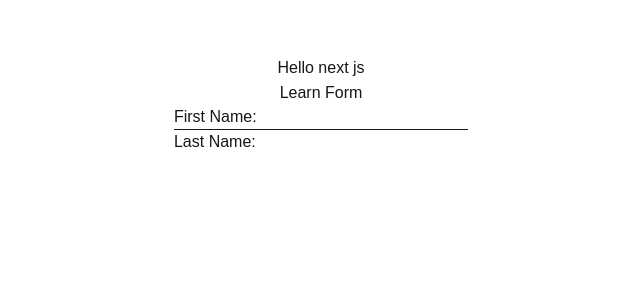
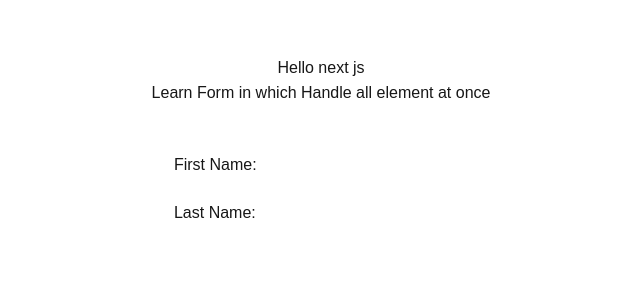
Before and after one commit to ashishkumarak/Learn_Nextjs_CS, a Next.js app in the folder ch1/: page / in a window 1280 px wide. Shown: the top 300 px of the page, without its empty margins (319-959 px from the left). Built offline with nearby package versions, Linux system fonts and the light colour scheme.

Commit message:
Form handle all element at once

```diff
--- a/ch1/src/app/page.jsx
+++ b/ch1/src/app/page.jsx
@@ -1,6 +1,7 @@
 import LearnClientComponent from "@/components/LearnClientComponent";
 import LearnCSSModule from "@/components/LearnCSSModule";
 import LearnForm from "@/components/LearnForm";
+import LearnForm1 from "@/components/LearnForm1";
 import LearnLink from "@/components/LearnLink";
 import LearnServerComponent from "@/components/LearnServerComponent";
 import LearnUseGlobalCSS from "@/components/LearnUseGlobalCSS";
@@ -23,7 +24,8 @@ export default function Home() {
       {/* <LearnServerComponent /> */}
       {/* <LearnClientComponent /> */}
 
-      <LearnForm />
+      {/* <LearnForm /> */}
+      <LearnForm1 />
 
 
 
--- /dev/null
+++ b/ch1/src/components/LearnForm1.jsx
@@ -0,0 +1,34 @@
+"use client"
+import { useState } from  'react'
+
+const LearnForm1 = () => {
+
+  const [formData, setFormData] = useState({
+    firstName: "",
+    lastName: ""
+  })  // use as object
+
+    const handleChange = (e) =>{
+      setFormData({ ...formData, [e.target.name]: e.target.value } )
+    } // e.target.name is the name of the input field
+
+  // Handle all element at once in below code
+
+  return (
+    <>
+      <h2>Learn Form in which  Handle all element at once</h2>
+      <br />
+      <br />
+      <form action="">
+        First Name: <input type="text" name="firstName" value={formData.firstName} onChange={handleChange} />
+        <br />
+        <br />
+        Last Name: <input type="text" name="lastName" value={formData.lastName} onChange={handleChange} />
+        <br />
+        <br />
+      </form>
+    </>
+  )
+}
+
+export default LearnForm1
```
